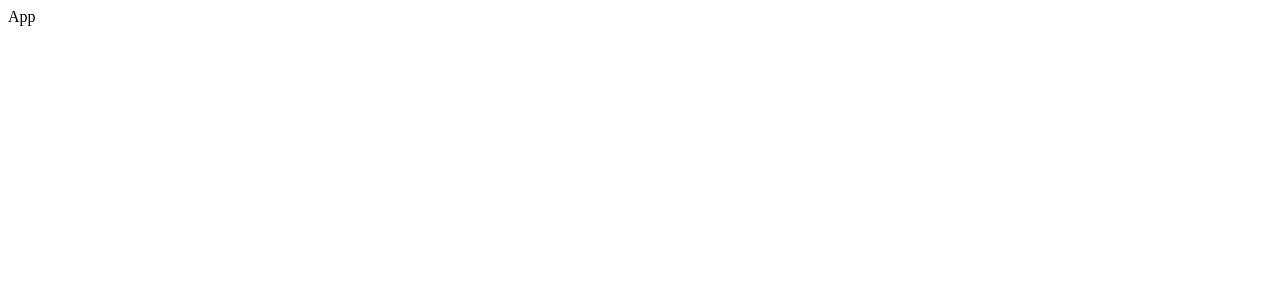
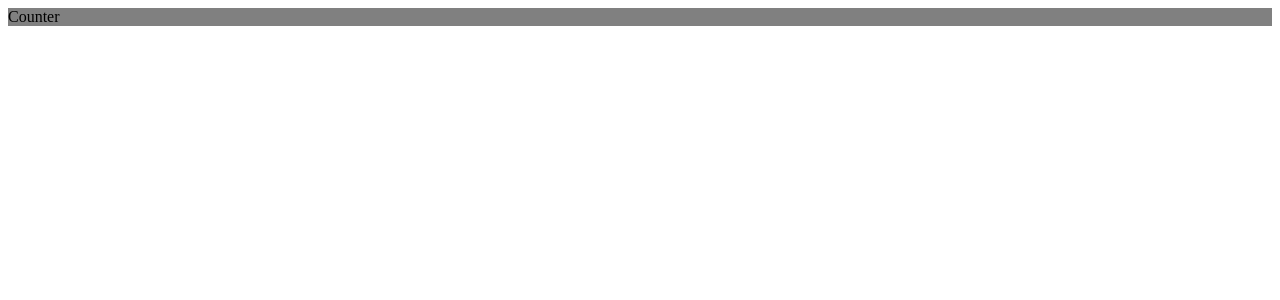
Before and after one commit to Elijah-I/ULBI, a React app: page / in a window 1280 px wide. Shown: the top 300 px of the page. Built offline with nearby package versions, Linux system fonts and the light colour scheme.

Commit message:
feat: implement webpack config

```diff
--- /dev/null
+++ b/config/modules/global.d.ts
@@ -0,0 +1 @@
+declare module "*.module.scss";
--- /dev/null
+++ b/src/components/counter.module.scss
@@ -0,0 +1,3 @@
+.counter {
+  background-color: gray;
+}
--- /dev/null
+++ b/src/components/counter.tsx
@@ -0,0 +1,7 @@
+import styles from "./counter.module.scss";
+
+const Counter = () => {
+  return <div className={styles.counter}>Counter</div>;
+};
+
+export default Counter;
--- a/src/index.tsx
+++ b/src/index.tsx
@@ -1,8 +1,14 @@
-import React from "react";
-import { render } from "react-dom";
+import { createRoot } from "react-dom/client";
+import Counter from "./components/counter";
 
 const App = () => {
-  return <div>App</div>;
+  return (
+    <div>
+      <Counter />
+    </div>
+  );
 };
 
-render(<App />, document.getElementById("root"));
+const container = document.getElementById("root");
+const root = createRoot(container);
+root.render(<App />);
```
Also changed, not shown: package.json (+6 -1 lines), tsconfig.json (+7 -6 lines), 8 other files (tests, documents, lock files or other folders).
